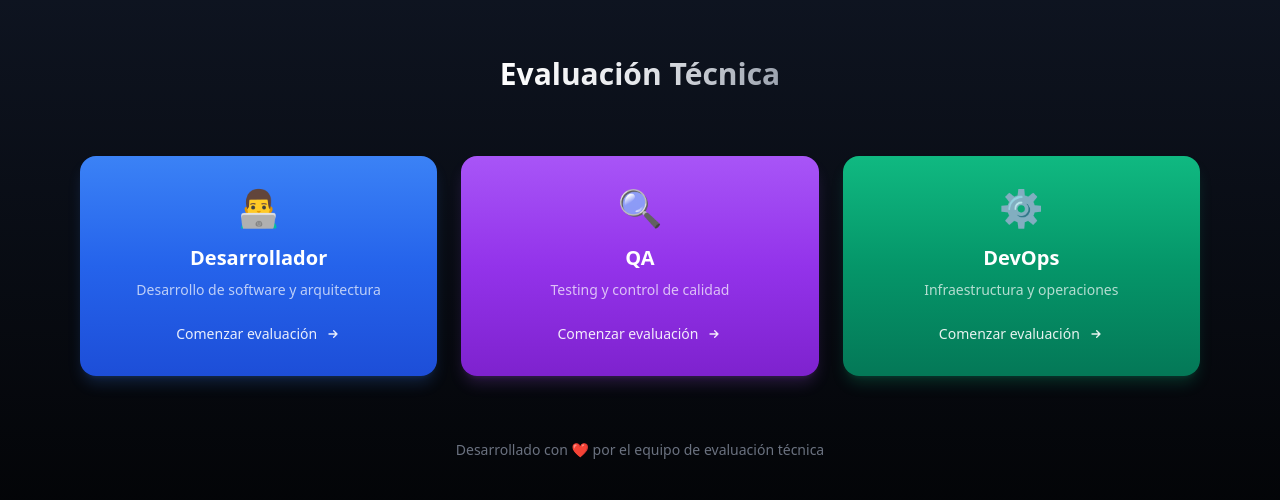
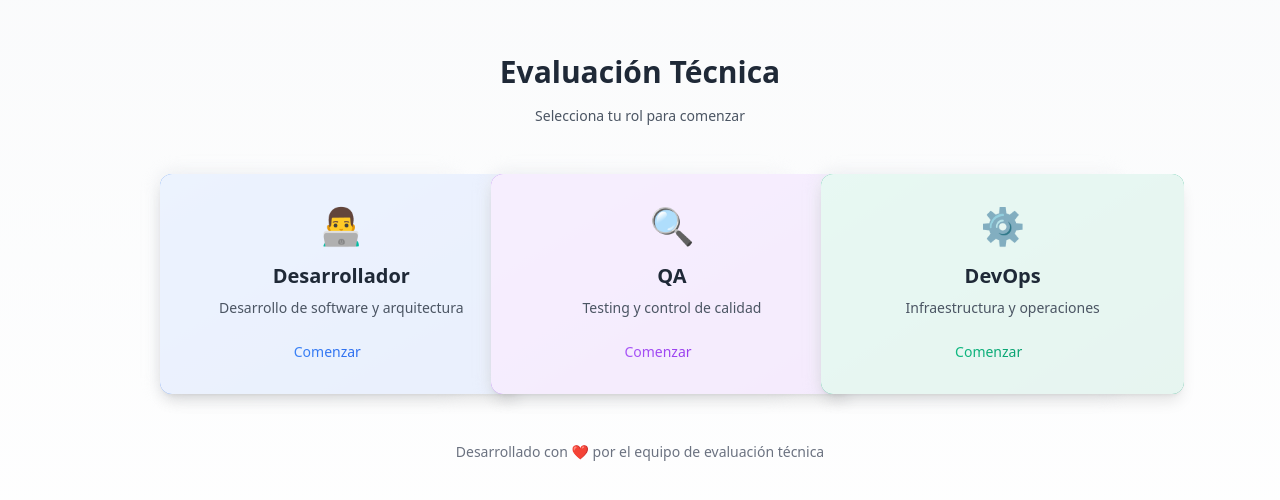
Before and after one commit to guillermodep/evaluadorBP, a Next.js app: page /home in a window 1280 px wide. Shown: the part 142-642 px from the top of the page. Built offline with nearby package versions, Linux system fonts and the light colour scheme.

Commit message:
mejoras build

```diff
--- a/src/app/api/questions/[role]/route.ts
+++ b/src/app/api/questions/[role]/route.ts
@@ -16,6 +16,10 @@ interface Question {
 
 interface QuestionResponse {
   questions: Question[];
+}
+
+interface ParseError extends Error {
+  message: string;
 }
 
 type Props = {
@@ -116,7 +120,8 @@ export async function GET(
       }
 
       return NextResponse.json(validQuestions);
-    } catch (parseError) {
+    } catch (error) {
+      const parseError = error as ParseError;
       console.error('Parse error:', parseError, 'Content:', content);
       return NextResponse.json(
         { error: 'Failed to parse response', details: parseError.message },
@@ -125,12 +130,18 @@ export async function GET(
     }
 
   } catch (error) {
-    console.error('GROQ API error:', error.response?.data || error.message);
+    if (axios.isAxiosError(error)) {
+      console.error('GROQ API error:', error.response?.data || error.message);
+      return NextResponse.json(
+        {
+          error: 'Failed to fetch questions',
+          details: error.response?.data?.error || error.message
+        },
+        { status: 500 }
+      );
+    }
     return NextResponse.json(
-      {
-        error: 'Failed to fetch questions',
-        details: error.response?.data?.error || error.message
-      },
+      { error: 'Unknown error occurred' },
       { status: 500 }
     );
   }
--- a/src/app/home/page.tsx
+++ b/src/app/home/page.tsx
@@ -8,24 +8,21 @@ const roles = [
     id: 'developer',
     title: 'Desarrollador',
     icon: '👨‍💻',
-    gradient: 'from-blue-500 via-blue-600 to-blue-700',
-    shadow: 'shadow-blue-500/20',
+    gradient: 'from-blue-500 to-blue-600',
     description: 'Desarrollo de software y arquitectura'
   },
   {
     id: 'qa',
     title: 'QA',
     icon: '🔍',
-    gradient: 'from-purple-500 via-purple-600 to-purple-700',
-    shadow: 'shadow-purple-500/20',
+    gradient: 'from-purple-500 to-purple-600',
     description: 'Testing y control de calidad'
   },
   {
     id: 'devops',
     title: 'DevOps',
     icon: '⚙️',
-    gradient: 'from-emerald-500 via-emerald-600 to-emerald-700',
-    shadow: 'shadow-emerald-500/20',
+    gradient: 'from-emerald-500 to-emerald-600',
     description: 'Infraestructura y operaciones'
   }
 ];
@@ -34,51 +31,67 @@ export default function HomePage() {
   const router = useRouter();
 
   return (
-    <div className="min-h-screen flex flex-col items-center justify-center bg-gradient-to-b from-gray-900 to-black p-6">
-      {/* Efecto de luz de fondo */}
+    <div className="min-h-screen flex flex-col items-center justify-center bg-gradient-to-b from-gray-50 to-white p-4">
+      {/* Fondo con grid */}
       <div className="fixed inset-0 bg-grid opacity-5"></div>
 
+      <div className="container mx-auto max-w-5xl relative z-10">
         <motion.div
-        initial={{ opacity: 0, y: 20 }}
+          initial={{ opacity: 0, y: -20 }}
           animate={{ opacity: 1, y: 0 }}
-        transition={{ duration: 0.5 }}
-        className="relative z-10 text-center mb-16"
+          className="text-center mb-12"
         >
-        <h1 className="text-3xl font-bold bg-gradient-to-r from-white via-gray-200 to-gray-400 text-transparent bg-clip-text">
+          <h1 className="text-3xl font-bold text-gray-800 mb-4">
             Evaluación Técnica
           </h1>
+          <p className="text-gray-600">
+            Selecciona tu rol para comenzar
+          </p>
         </motion.div>
 
-      <div className="relative z-10 grid grid-cols-1 md:grid-cols-3 gap-6 w-full max-w-6xl px-4">
+        <div className="grid grid-cols-1 md:grid-cols-3 gap-8 px-4">
           {roles.map((role, index) => (
-          <motion.button
+            <motion.div
               key={role.id}
-            onClick={() => router.push(`/evaluation/${role.id}`)}
-            className={`group flex flex-col items-center p-8 rounded-2xl
-              bg-gradient-to-b ${role.gradient} ${role.shadow}
-              shadow-lg backdrop-blur-sm
-              hover:shadow-xl hover:-translate-y-1
-              transition-all duration-300
-              border border-white/10`}
               initial={{ opacity: 0, y: 20 }}
               animate={{ opacity: 1, y: 0 }}
               transition={{ delay: index * 0.1 }}
-            whileHover={{ scale: 1.02 }}
-            whileTap={{ scale: 0.98 }}
+              className="relative group"
             >
-            <span className="text-4xl mb-4 group-hover:scale-110 transition-transform duration-300">
+              <div className="absolute -inset-0.5 bg-gradient-to-r from-gray-200 to-gray-100 rounded-2xl blur opacity-75 group-hover:opacity-100 transition duration-300"></div>
+              <button
+                onClick={() => router.push(`/evaluation/${role.id}`)}
+                className={`
+                  relative w-full bg-gradient-to-br ${role.gradient}
+                  rounded-xl p-8
+                  shadow-lg
+                  transition-all duration-300
+                  group-hover:shadow-xl
+                  flex flex-col items-center
+                  overflow-hidden
+                  backdrop-blur-sm
+                `}
+              >
+                <div className="absolute inset-0 bg-white/90"></div>
+
+                <div className="relative z-10 flex flex-col items-center">
+                  <span className="text-4xl mb-4 transform transition-transform duration-300 group-hover:scale-110">
                     {role.icon}
                   </span>
-            <h2 className="text-xl font-semibold text-white mb-2">
+                  <h2 className="text-xl font-bold text-gray-800 mb-2">
                     {role.title}
                   </h2>
-            <p className="text-sm text-white/70 mb-6 text-center">
+                  <p className="text-sm text-gray-600 text-center mb-6">
                     {role.description}
                   </p>
-            <span className="inline-flex items-center text-sm text-white/90 font-medium">
-              Comenzar evaluación
+                  <span className={`
+                    inline-flex items-center text-sm font-medium
+                    bg-gradient-to-r ${role.gradient} text-transparent bg-clip-text
+                    group-hover:opacity-80 transition-opacity
+                  `}>
+                    Comenzar
                     <svg
-                className="ml-2 w-4 h-4 transform group-hover:translate-x-1 transition-transform duration-300"
+                      className="ml-2 w-5 h-5 transform group-hover:translate-x-1 transition-transform"
                       fill="none"
                       stroke="currentColor"
                       viewBox="0 0 24 24"
@@ -91,7 +104,9 @@ export default function HomePage() {
                       />
                     </svg>
                   </span>
-          </motion.button>
+                </div>
+              </button>
+            </motion.div>
           ))}
         </div>
 
@@ -99,12 +114,13 @@ export default function HomePage() {
           initial={{ opacity: 0 }}
           animate={{ opacity: 1 }}
           transition={{ delay: 0.5 }}
-        className="relative z-10 mt-16 text-center"
+          className="text-center mt-12"
         >
           <p className="text-sm text-gray-500">
             Desarrollado con ❤️ por el equipo de evaluación técnica
           </p>
         </motion.footer>
       </div>
+    </div>
   );
 }
```
Lines whose indentation alone changed are shown as unchanged.
